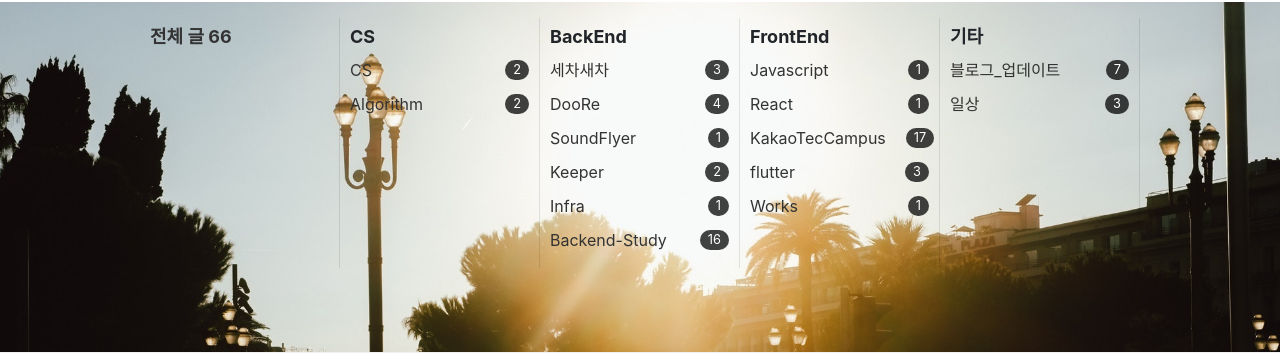
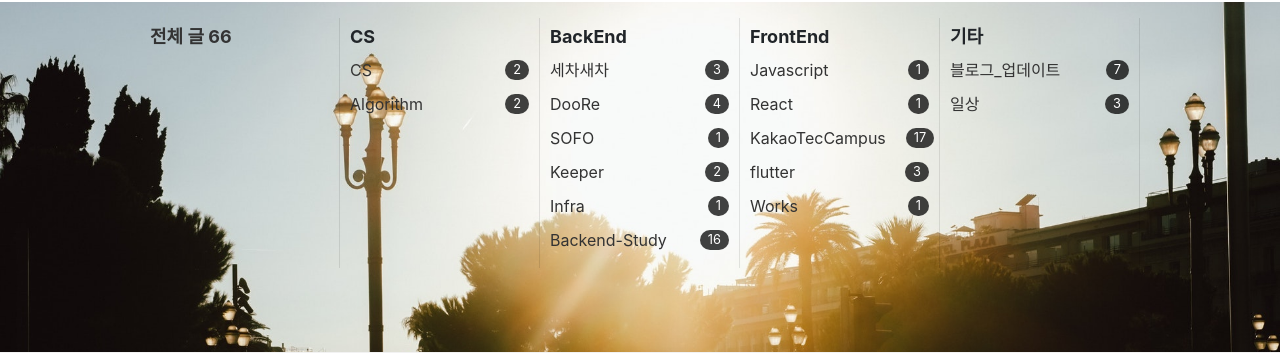
Before and after one commit to lcqff/lcqff.github.io, a Jekyll site: the page built from index.html, in a window 1280 px wide and 900 px high, scrolled down 1509 px. Shown: the part 501-855 px from the top of the window. Built offline with Jekyll 4.4.1, drawn with Linux system fonts in a browser that asks for light colours; nearby versions of some CDN libraries; the list of posts is cut into pages by our own code.

Commit message:
카테고리명 수정

```diff
--- a/_data/main_category.yaml
+++ b/_data/main_category.yaml
@@ -6,7 +6,7 @@
     subcategories:
       - "세차새차"
       - "DooRe"
-      - "SoundFlyer"
+      - "SOFO"
       - "Keeper"
       - "Infra"
       - "Backend-Study"
--- a/_posts/backend/사운드플라이어/2024-10-12-spring-security1.md
+++ b/_posts/backend/SOFO/2024-10-12-spring-security1.md
@@ -2,7 +2,7 @@
 layout: post
 title: "Spring Security(1)- OAuth2 구글 로그인 구현"
 author: pam
-categories: [SoundFlyer]
+categories: [SOFO]
 tags: [Spring, Spring Security]
 image: https://github.com/user-attachments/assets/19f7f0cf-3016-482b-9b4f-c27ebe0b78e1
 description: "Spring Security를 사용한 OAuth2 로그인 원리를 학습하고 직접 구현합니다."
```
